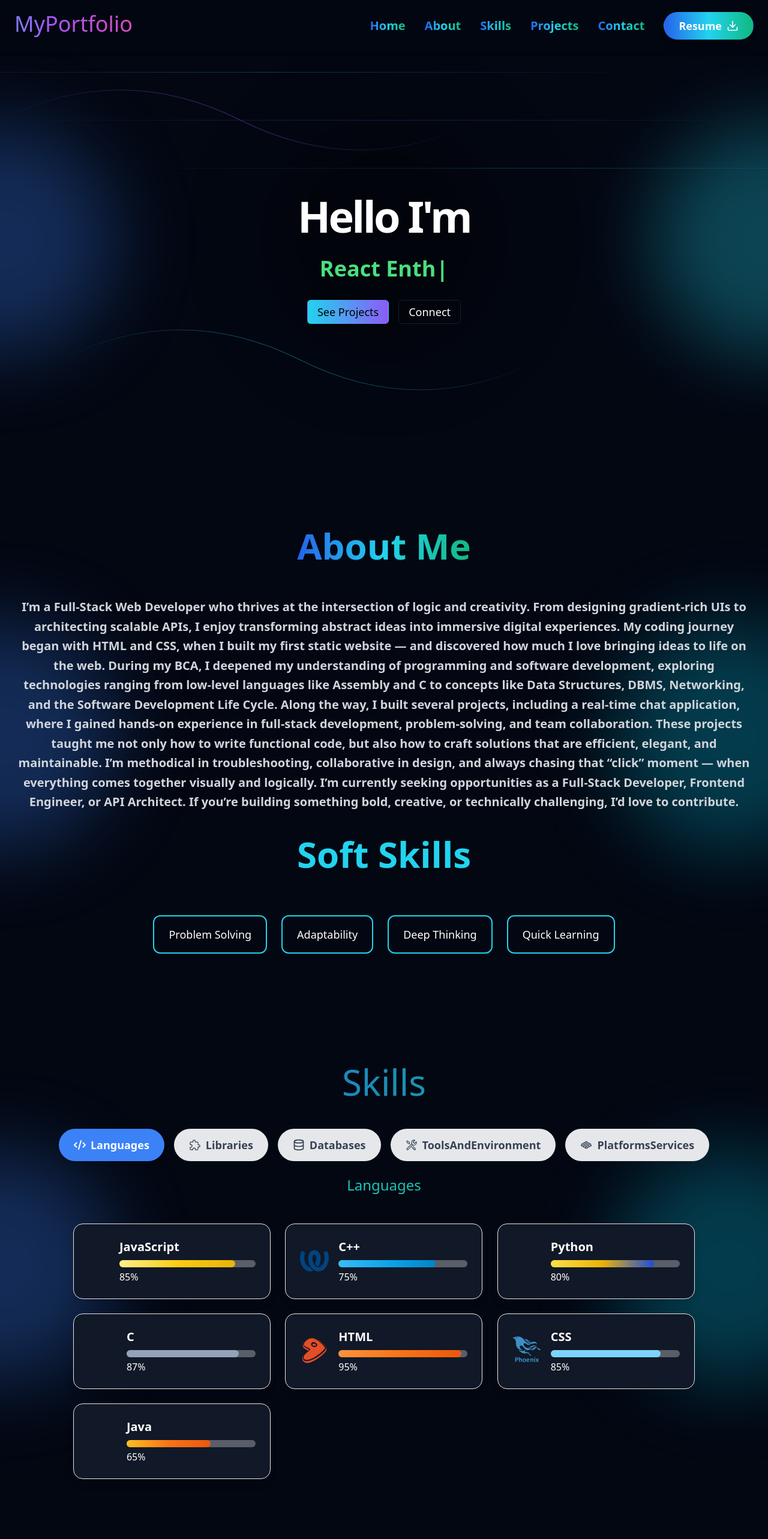
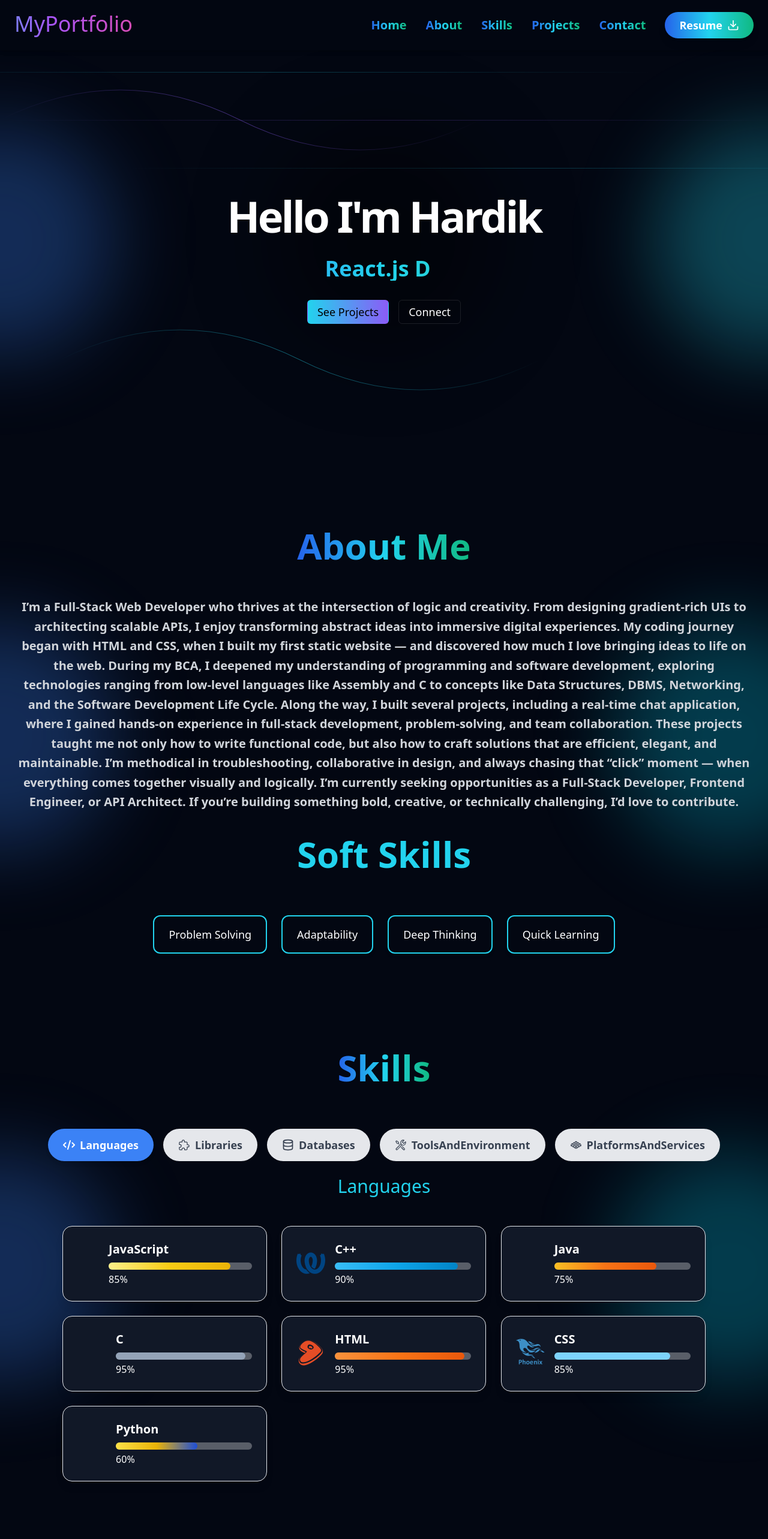
Before and after one commit to Hardikshiromani/My_portfolio, a React (Vite) app: page / in a window 1280 px wide. Shown: the top 2566 px of the page at 60% size. Built offline with nearby package versions, Linux system fonts and the light colour scheme.

Commit message:
completed hero section and meta data

```diff
--- a/src/Comps/Navbar.jsx
+++ b/src/Comps/Navbar.jsx
@@ -60,14 +60,16 @@ const Navbar = () => {
           >
             Resume
           </button> */}
-          <button
+          <a
+            href="/resume.pdf"
+            download="My__Resume-1.pdf"
             className="px-6 py-2 text-lg font-semibold rounded-full
              bg-gradient-to-r from-blue-600 via-cyan-400 to-emerald-500
              text-white shadow-lg hover:shadow-xl hover:opacity-90
              transition-all duration-300 flex items-center gap-2"
           >
             Resume <FiDownload className="text-xl" />
-          </button>
+          </a>
         </li>
       </ul>
 
@@ -80,7 +82,7 @@ const Navbar = () => {
       </button>
 
       {/* Mobile Dropdown */}
-      {isOpen && (
+      {/* {isOpen && (
         <ul className="absolute top-20 right-6 bg-gray-900 p-6 rounded-xl shadow-lg space-y-4 md:hidden">
           <li>
             <a
@@ -128,6 +130,79 @@ const Navbar = () => {
             </a>
           </li>
         </ul>
+      )} */}
+      {/* Mobile Dropdown */}
+      {isOpen && (
+        <div className="absolute inset-0 bg-black/50 backdrop-blur-sm md:hidden">
+          <ul className="absolute top-20 left-0 w-full bg-gray-900 p-8 space-y-6 shadow-lg">
+            <li>
+              <a
+                href="#home"
+                // className="block text-xl font-semibold bg-gradient-to-r from-blue-600 via-cyan-400 to-emerald-500 bg-clip-text text-transparent  transition duration-200 hover:text-white"
+                 className="block text-xl font-semibold bg-gradient-to-r from-blue-600 via-cyan-400 to-emerald-500 bg-clip-text text-transparent transition duration-200"
+    style={{
+      WebkitBackgroundClip: "text",
+      WebkitTextFillColor: "transparent",
+    }}
+                onClick={() => setIsOpen(false)}
+              >
+                Home
+              </a>
+            </li>
+            <li>
+              <a
+                href="#about"
+                className="block text-xl font-semibold bg-gradient-to-r from-blue-600 via-cyan-400 to-emerald-500 bg-clip-text text-transparent  transition duration-200 hover:text-white"
+                onClick={() => setIsOpen(false)}
+              >
+                About
+              </a>
+            </li>
+            <li>
+              <a
+                href="#skills"
+                className="block text-xl font-semibold bg-gradient-to-r from-blue-600 via-cyan-400 to-emerald-500 bg-clip-text text-transparent hover:text-white transition duration-200"
+                onClick={() => setIsOpen(false)}
+              >
+                Skills
+              </a>
+            </li>
+            <li>
+              <a
+                href="#projects"
+                className="block text-xl font-semibold bg-gradient-to-r from-blue-600 via-cyan-400 to-emerald-500 bg-clip-text text-transparent hover:text-white transition duration-200"
+                onClick={() => setIsOpen(false)}
+              >
+                Projects
+              </a>
+            </li>
+            <li>
+              <a
+                href="#contacts"
+                className="block text-xl font-semibold bg-gradient-to-r from-blue-600 via-cyan-400 to-emerald-500 bg-clip-text text-transparent hover:text-white transition duration-200"
+                onClick={() => setIsOpen(false)}
+              >
+                Contact
+              </a>
+            </li>
+            <li>
+              <a
+                href="/resume.pdf"
+                download="My__Resume-1.pdf"
+                // className="px-6 py-2 text-lg font-semibold rounded-full
+                //  bg-gradient-to-r from-blue-600 via-cyan-400 to-emerald-500
+                //  text-white shadow-lg hover:shadow-xl hover:opacity-90
+                //  transition-all duration-300 flex items-center gap-2 text-center"
+                className="px-6 py-2 text-lg font-semibold rounded-full
+bg-gradient-to-r from-blue-600 via-cyan-400 to-emerald-500
+text-white shadow-lg hover:shadow-xl hover:opacity-90
+transition-all duration-300 flex items-center justify-center gap-2"
+              >
+                Resume <FiDownload className="text-xl" />
+              </a>
+            </li>
+          </ul>
+        </div>
       )}
     </nav>
   );
--- a/src/Comps/SkillSection.jsx
+++ b/src/Comps/SkillSection.jsx
@@ -23,23 +23,24 @@ const SkillsSection = () => {
       {
         icon: <i className="devicon-cplusplus-plain colored"></i>,
         name: "C++",
-        level: 75,
+        level: 90,
         color: "bg-gray-900",
         barColor: "bg-gradient-to-r from-sky-400 via-sky-500 to-sky-600",
         hoverColor: "hover:border-blue-400 hover:shadow-blue-400/50",
       },
       {
-        icon: <i className="devicon-python-plain-wordmark colored"></i>,
-        name: "Python",
-        level: 80,
+        icon: <i className="devicon-java-plain colored"></i>,
+        name: "Java",
+        level: 75,
         color: "bg-gray-900",
-        barColor: "bg-gradient-to-r from-yellow-300 via-yellow-500 to-blue-700",
-        hoverColor: "hover:border-sky-400 hover:shadow-sky-400/50",
+        barColor:
+          "bg-gradient-to-r from-amber-400 via-orange-500 to-orange-600 ",
+        hoverColor: "hover:border-yellow-400 hover:shadow-yellow-400/50",
       },
       {
         icon: <i className="devicon-c-original colored"></i>,
         name: "C",
-        level: 87,
+        level: 95,
         color: "bg-gray-900",
         barColor: "bg-slate-400",
         hoverColor: "hover:border-slate-400 hover:shadow-slate-400/50",
@@ -62,13 +63,12 @@ const SkillsSection = () => {
         hoverColor: "hover:border-sky-400 hover:shadow-sky-400/50",
       },
       {
-        icon: <i className="devicon-java-plain colored"></i>,
-        name: "Java",
-        level: 65,
+        icon: <i className="devicon-python-plain-wordmark colored"></i>,
+        name: "Python",
+        level: 60,
         color: "bg-gray-900",
-        barColor:
-          "bg-gradient-to-r from-amber-400 via-orange-500 to-orange-600 ",
-        hoverColor: "hover:border-yellow-400 hover:shadow-yellow-400/50",
+        barColor: "bg-gradient-to-r from-yellow-300 via-yellow-500 to-blue-700",
+        hoverColor: "hover:border-sky-400 hover:shadow-sky-400/50",
       },
     ],
     libraries: [
@@ -108,7 +108,7 @@ const SkillsSection = () => {
       {
         icon: <i className="devicon-socketio-original colored"></i>,
         name: "Socket.io",
-        level: 85,
+        level: 75,
         color: "bg-gray-900",
         barColor:
           "bg-gradient-to-r from-emerald-400 via-emerald-500 to-emerald-600",
@@ -119,7 +119,7 @@ const SkillsSection = () => {
       {
         icon: <i className="devicon-mysql-plain-wordmark colored"></i>,
         name: "MySQL",
-        level: 70,
+        level: 80,
         color: "bg-gray-900",
         barColor: "bg-gradient-to-r from-sky-400 via-orange-500 to-orange-400",
         hoverColor: "hover:border-orange-400 hover:shadow-sky-400/50",
@@ -175,7 +175,7 @@ const SkillsSection = () => {
         hoverColor: "hover:border-white-400 hover:shadow-white-400/50",
       },
     ],
-    PlatformsServices: [
+    PlatformsAndServices: [
       {
         icon: <i class="devicon-vercel-original"></i>,
         name: "Vercel,",
@@ -187,7 +187,7 @@ const SkillsSection = () => {
       {
         icon: <i class="devicon-netlify-plain colored"></i>,
         name: "Netlify,",
-        level: 70,
+        level: 60,
         color: "bg-gray-900",
         barColor: "bg-teal-400",
         hoverColor: "hover:border-teal-300 hover:shadow-teal-400/50",
@@ -203,7 +203,7 @@ const SkillsSection = () => {
       {
         icon: <i class="devicon-firebase-plain colored"></i>,
         name: "Firebase",
-        level: 70,
+        level: 75,
         color: "bg-gray-900",
         barColor: "bg-yellow-400",
         hoverColor: "hover:border-yellow-400 hover:shadow-yellow-400/50",
@@ -216,7 +216,7 @@ const SkillsSection = () => {
     libraries: <IoExtensionPuzzleOutline />, // 🧩
     ToolsAndEnvironment: <VscTools />, // 🧰
     databases: <FiDatabase />,
-    PlatformsServices: <GiPlatform />,
+    PlatformsAndServices: <GiPlatform />,
   };
   const categories = Object.keys(skillsData);
 
@@ -227,11 +227,11 @@ const SkillsSection = () => {
     >
       {/* <h2 className="text-4xl md:text-6xl font-semibold mb-8 bg-gradient-to-r from-blue-600 via-cyan-400  to-emerald-500 bg-clip-text text-transparent mt-4">About Me</h2> */}
 
-      <h2 className=" text-4xl bg-gradient-to-r from-blue-600   to-emerald-500 bg-clip-text text-transparent md:text-6xl  mb-12  mt-4 text-center transition duration-200 ">
+      {/* <h2 className=" relative z-10 text-4xl bg-gradient-to-r from-blue-600   to-emerald-500 bg-clip-text text-transparent md:text-6xl  mb-12  mt-4 text-center transition duration-200 ">
         Skills
-      </h2>
+      </h2> */}
 
-              {/* data-aos="fade-right" */}
+      {/* data-aos="fade-right" */}
       <div className="flex justify-center space-x-4 mb-6" data-aos="fade-right">
         {categories.map((cat) => (
           <button
@@ -256,12 +256,7 @@ const SkillsSection = () => {
         ))}
       </div>
 
-      {/* On mobile: show selected category name under icons */}
-      {/* <p className="text-center text-white font-semibold md:hidden mb-6">
-  {activeCategory.charAt(0).toUpperCase() + activeCategory.slice(1)}
-</p> */}
-
-      <p className=" text-sm bg-gradient-to-r from-cyan-400   to-emerald-500 bg-clip-text text-transparent md:text-2xl  mb-12  mt-4 text-center transition duration-200 ">
+      <p className=" text-sm text-cyan-400  md:text-3xl  mb-12  mt-4 text-center transition duration-200 ">
         {activeCategory.charAt(0).toUpperCase() + activeCategory.slice(1)}
       </p>
       <div
@@ -271,14 +266,13 @@ const SkillsSection = () => {
       md:grid-cols-3
       gap-4 sm:gap-6
       max-w-6xl mx-auto px-2 sm:px-6"
-              data-aos="fade-right"
-
+        data-aos="fade-right"
       >
         {skillsData[activeCategory].map((skill) => (
           <div
             key={skill.name}
             // className={`${skill.color} text-white p-6 rounded-2xl shadow-lg transform transition duration-300 hover:scale-105 hover:shadow-2xl`}
-                data-aos="fade right"
+            data-aos="fade right"
             className={`${skill.color} text-white p-6 rounded-2xl shadow-lg border
               transform transition duration-300 hover:scale-105 hover:shadow-2xl
               ${skill.hoverColor}`}
--- a/src/components/nurui/waves-hero.jsx
+++ b/src/components/nurui/waves-hero.jsx
@@ -160,20 +160,20 @@ const WavesHero = () => {
           transition={{ duration: 1 }}
           className="mx-auto max-w-3xl space-y-8"
         >
-          <h1 className="text-4xl font-bold tracking-tighter sm:text-5xl md:text-6xl lg:text-7xl">
-            Hello I'm
+          <h1 className="text-4xl font-semibold tracking-tighter sm:text-5xl md:text-6xl lg:text-7xl">
+            Hello I'm Hardik
           </h1>
-          {/* <p className="mx-auto max-w-2xl text-muted text-gray-400 sm:text-xl">
-            Nuestra plataforma le permite a tu negocio tener acceso a rieles de
-            pagos internacionales en segundos en vez de horas
-          </p> */}
-          <div className="text-4xl font-bold mb-6 text-green-400">
+
+          <div
+            //  className="text-4xl font-bold mb-6 text-cyan-400"
+            className="text-4xl font-bold mb-8 bg-gradient-to-r from-blue-500 via-cyan-400  to-emerald-400 bg-clip-text text-transparent"
+          >
             <Typewriter
               options={{
                 strings: [
                   "Full Stack Web Developer",
-                  "React Enthusiast",
-                  "API Architect",
+                  "React.js Developer",
+                  "Backend API Developer",
                 ],
                 autoStart: true,
                 loop: true,
@@ -183,25 +183,23 @@ const WavesHero = () => {
           </div>
           <div className="flex justify-center space-x-4">
             <Button className="bg-gradient-to-r from-cyan-400 to-violet-500 text-lg text-black hover:from-cyan-500 hover:to-violet-600">
-
               <a
                 href="#projects"
                 // className="text-xl font-semibold bg-gradient-to-r from-cyan-400 to-purple-500 bg-clip-text text-transparent hover:text-white transition duration-200"
               >
-              See Projects
-
-              {/* <ArrowRight className="ml-2 h-5 w-5" /> */}
+                See Projects
+                {/* <ArrowRight className="ml-2 h-5 w-5" /> */}
               </a>
             </Button>
             <Button
               variant="outline"
-              className="border-white/10 text-lg text-white hover:bg-white/10"
+              className="border-white/10 text-lg text-white hover:to-white"
             >
               <a
                 href="#contacts"
                 // className="text-xl font-semibold bg-gradient-to-r from-cyan-400 to-purple-500 bg-clip-text text-transparent hover:text-white transition duration-200"
               >
-              Connect
+                Connect
               </a>
             </Button>
           </div>
--- a/src/sections/Projects.jsx
+++ b/src/sections/Projects.jsx
@@ -3,7 +3,7 @@ import React from "react";
 import Todo from "../assets/Todo.png"
 import Weather from "../assets/Weather.png"
 import Chat from "../assets/Chat.png"
-
+import Portfolio from "../assets/Portfolio.png"
 const projects = [
   {
     title: "TodoList",
@@ -35,7 +35,7 @@ const projects = [
   },
   {
     title: "Portfolio Website",
-    image: "/images/portfolio.png",
+    image: Portfolio,
     tech: "React.js, Tailwind CSS",
     description:
       "A modern responsive portfolio website showcasing my skills, projects, and achievements with interactive UI and smooth animations.",
--- a/src/sections/Skills.jsx
+++ b/src/sections/Skills.jsx
@@ -1,5 +1,5 @@
-import React from 'react'
-import SkillsSection from '../Comps/SkillSection'
+import React from "react";
+import SkillsSection from "../Comps/SkillSection";
 
 const Skills = () => {
   return (
@@ -7,43 +7,34 @@ const Skills = () => {
       id="skills"
       // className="relative overflow-hidden min-h-screen w-full bg-gray-950 text-white py-16"
       className="relative overflow-x-hidden inset-0 min-h-screen w-screen bg-gray-950  text-white flex flex-col items-center px-6 py-16 gap-6"
+    >
+      <div
+        className="absolute -left-10 md:-left-32 lg:-left-48 top-1/2 -translate-y-1/2
+             h-80 w-80 md:h-96 md:w-96 rounded-full
+             bg-blue-500/30 blur-3xl"
+      ></div>
 
-    >
-      {/* <h2 className=" font-semibold text-4xl bg-gradient-to-r from-blue-600 via-cyan-400  to-emerald-500 bg-clip-text text-transparent md:text-6xl  mb-12  mt-4 text-center transition duration-200 ">
+      <div
+        className="absolute -right-10 md:-right-32 lg:-rightt-48 top-1/2 -translate-y-1/2
+             h-80 w-80 md:h-96 md:w-96 rounded-full
+             bg-cyan-500/30 blur-3xl"
+      ></div>
+      <h2
+        className="relative z-10 text-4xl md:text-6xl font-semibold
+             bg-gradient-to-r from-blue-600 via-cyan-400 to-emerald-500
+             bg-clip-text text-transparent
+             mb-2 mt-8 text-center transition duration-200 "
+        data-aos="fade-right"
+      >
         Skills
-      </h2> */}
+      </h2>
+      {/* <div  className="max-w-6xl mx-auto px-6"> */}
 
-  {/* <div className="absolute top-1/2 -left-0 w-72 h-72 bg-gradient-to-tr from-cyan-500/40 to-purple-600/40 rounded-full blur-3xl animate-pulse"></div> */}
-  {/* <div className="absolute bottom-1/2 -right-0 w-72 h-72 bg-gradient-to-bl from-purple-500/40 to-cyan-600/40 rounded-full blur-3xl animate-pulse"></div> */}
-    {/* <div className="flex flex-1 flex-col justify-center items-center text-center w-full"> */}
+      <SkillsSection />
 
-{/* <div className="absolute left-0 top-1/2 -translate-y-1/2
-                  w-72 h-72 rounded-sm
-                  bg-gradient-to-r from-blue-500/30 to-transparent
-                  blur-3xl"></div> */}
+      {/* </div> */}
+    </section>
+  );
+};
 
-  {/* Right semicircle */}
-  {/* <div className="absolute right-0 top-1/2 -translate-y-1/2
-                  w-72 h-72 rounded-sm
-                  bg-gradient-to-l from-cyan-400/30 to-transparent
-                  blur-3xl"></div> */}
-
-
-<div  className="absolute -left-10 md:-left-32 lg:-left-48 top-1/2 -translate-y-1/2
-             h-80 w-80 md:h-96 md:w-96 rounded-full
-             bg-blue-500/30 blur-3xl"></div>
-
-
-  <div  className="absolute -right-10 md:-right-32 lg:-rightt-48 top-1/2 -translate-y-1/2
-             h-80 w-80 md:h-96 md:w-96 rounded-full
-             bg-cyan-500/30 blur-3xl"></div>
-      <div  className="max-w-6xl mx-auto px-6">
-      <SkillsSection/>
-
-
-</div>
-    </section>
-  )
-}
-
-export default Skills
+export default Skills;
```
Also changed, not shown: index.html (+33 -1 lines), src/sections/Contacts.jsx (+22 -21 lines), src/sections/Hero.jsx (+1 -23 lines), src/assets/Portfolio.png (added), 1 other file (tests, documents, lock files or other folders).
